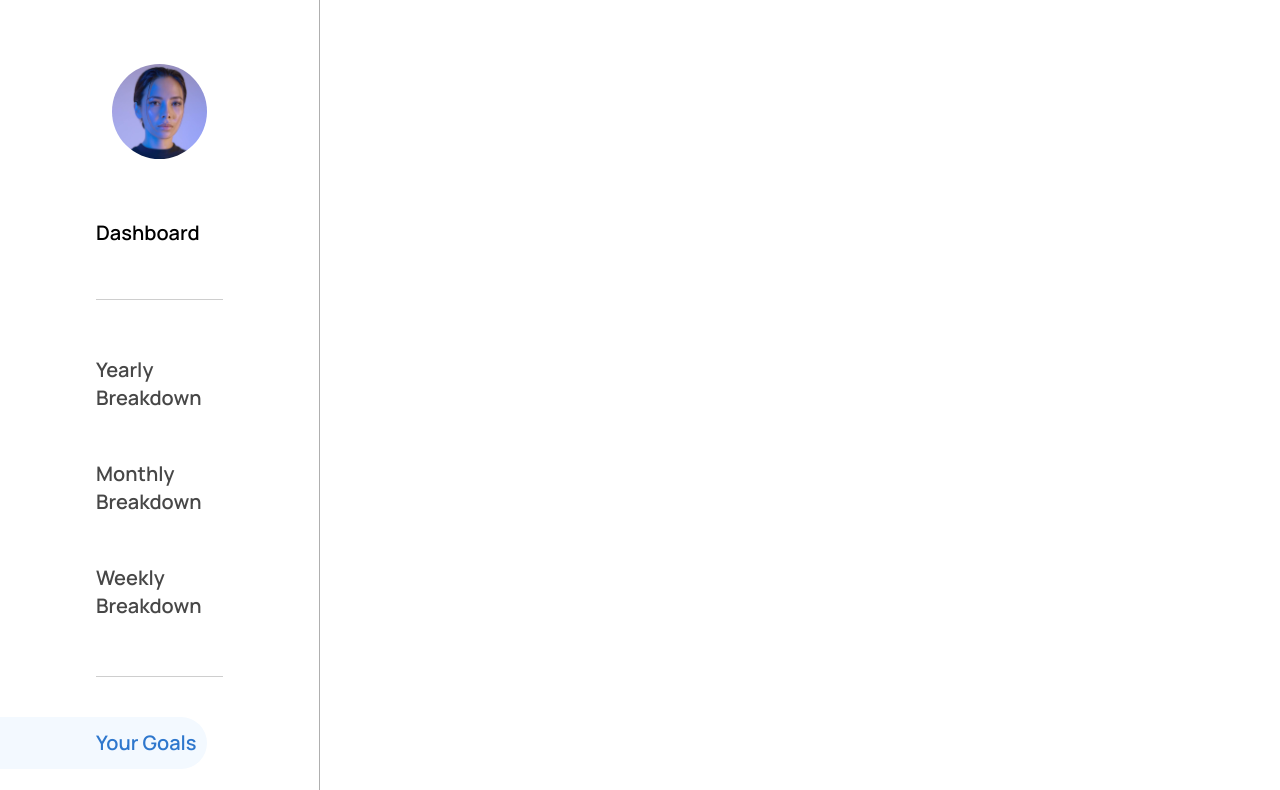
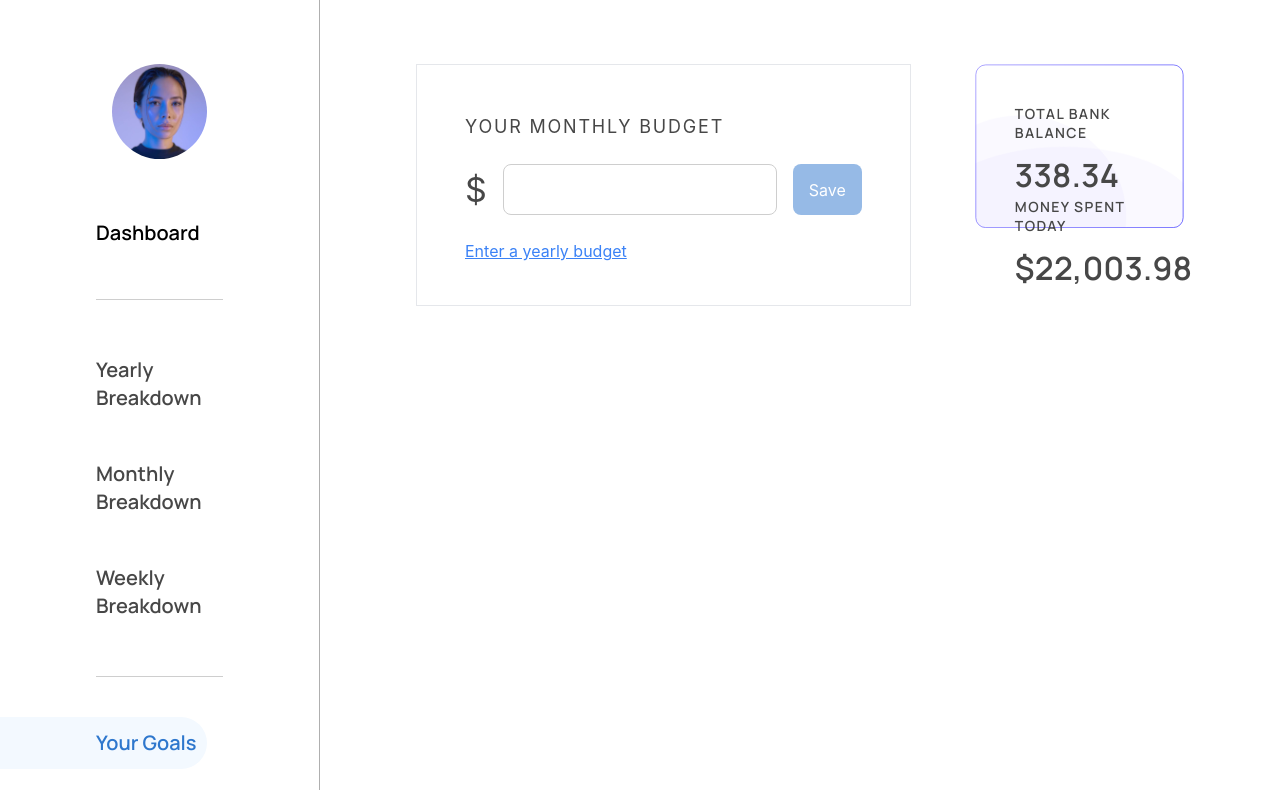
Before and after one commit to anyuan-chen/perdiem, a Next.js app: page /goals in a window 1280 px wide. Shown: the top 790 px of the page. Built offline with nearby package versions, Linux system fonts and the light colour scheme.

Commit message:
we dont talk about how i add new cards to the svg file

```diff
--- a/components/shared/bankcard.js
+++ b/components/shared/bankcard.js
@@ -1,14 +1,17 @@
 /* eslint-disable @next/next/no-img-element */
 import React from "react";
 
-export default function BankCard({ pairList }) {
+export default function BankCard({ pairList, type }) {
   /* {title: string, value: float | string}[] */
   const formatter = new Intl.NumberFormat("en-US", {
     style: "currency",
     currency: "USD",
   });
 
-  const bankImgSource = pairList.length >= 3 ? "bankcard-big" : "bankcard";
+  var bankImgSource = pairList.length >= 3 ? "bankcard-big" : "bankcard";
+  if (type === "goal"){
+    bankImgSource = "goalcard";
+  }
   const headerSpacing = pairList.length >= 3 ? "2px" : "11px";
 
   // woo fragile
--- a/package.json
+++ b/package.json
@@ -8,6 +8,7 @@
     "lint": "next lint"
   },
   "dependencies": {
+    "@tailwindcss/forms": "^0.4.0",
     "chart.js": "^3.7.1",
     "framer-motion": "^6.2.6",
     "next": "12.1.0",
--- a/pages/goals.js
+++ b/pages/goals.js
@@ -1,12 +1,43 @@
 import React from "react";
+import BankCard from "../components/shared/bankcard";
 import Navbar from "../components/shared/navbar";
+const pairList = [
+  {
+    title: "total bank balance",
+    value: 338.34,
+  },
+  {
+    title: "money spent today",
+    value: 22003.98,
+  },
+];
 export default function Goals() {
   return (
     <div>
       <Navbar></Navbar>
-      <div style={{width: "75vw"}}>
-
-
+      <div className = "px-24 py-16" style={{ width: "75vw", marginLeft: "25vw" }}>
+        <div className="flex space-x-16">
+          <div
+            className="flex flex-col px-12 py-12 space-y-6 border"
+            style={{ height: "242px" }}
+          >
+            <h1 className=" text-lg UPPERCASE text-textGray" style={{lineHeight: "27px", letterSpacing: "0.1em"}}>YOUR MONTHLY BUDGET</h1>
+            <div className="flex space-x-4">
+              <span style={{ fontSize: "34px" }} className="text-textGray">
+                $
+              </span>
+              <input type="text" className="rounded-lg border-dividerGray"></input>
+              <button
+                className="px-4 text-white rounded-lg"
+                style={{ background: "rgba(46,119,205,0.5)" }}
+              >
+                Save
+              </button>
+            </div>
+            <a className="underline text-blue-500" href="/dashboard">Enter a yearly budget</a>
+          </div>
+          <BankCard pairList={pairList} type="goal"></BankCard>
+        </div>
       </div>
     </div>
   );
--- a/tailwind.config.js
+++ b/tailwind.config.js
@@ -17,7 +17,7 @@ module.exports = {
         textGray: "#474747",
         borderGray: "#AFAFAF",
         dividerGray: "#CECECE",
-        borderBlue: "#3B5EFF"
+        borderBlue: "#3B5EFF",
       },
       width: {
         "10vw": "10vw",
@@ -32,5 +32,8 @@ module.exports = {
       },
     },
   },
-  plugins: [],
+  plugins: [
+    require("@tailwindcss/forms"),
+    // ...
+  ],
 };
```
Also changed, not shown: public/photos/goalcard-bg.svg (added), 1 other file (tests, documents, lock files or other folders).
